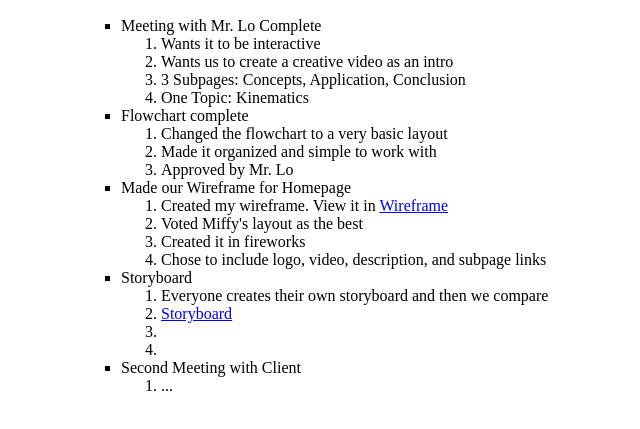
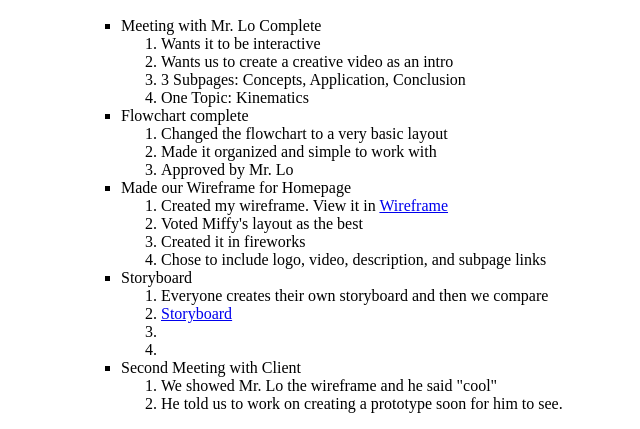
Before and after one commit to MJreincarnation/CTD-Planning-Site-SKannan, a plain HTML site: page index.html in a window 1280 px wide. Shown: the part 1945-2374 px from the top of the page, without its empty margins (7-647 px from the left). Drawn offline with Linux system fonts and the light colour scheme.

Commit message:
Add info

```diff
--- a/index.html
+++ b/index.html
@@ -92,7 +92,8 @@
 
                   <li> Second Meeting with Client </li>
                   <ol>
-                      <li> ... </li>
+                      <li> We showed Mr. Lo the wireframe and he said &quot;cool&quot; </li>
+                      <li>He told us to work on creating a prototype soon for him to see.</li>
                   </ol>
 
 
```
